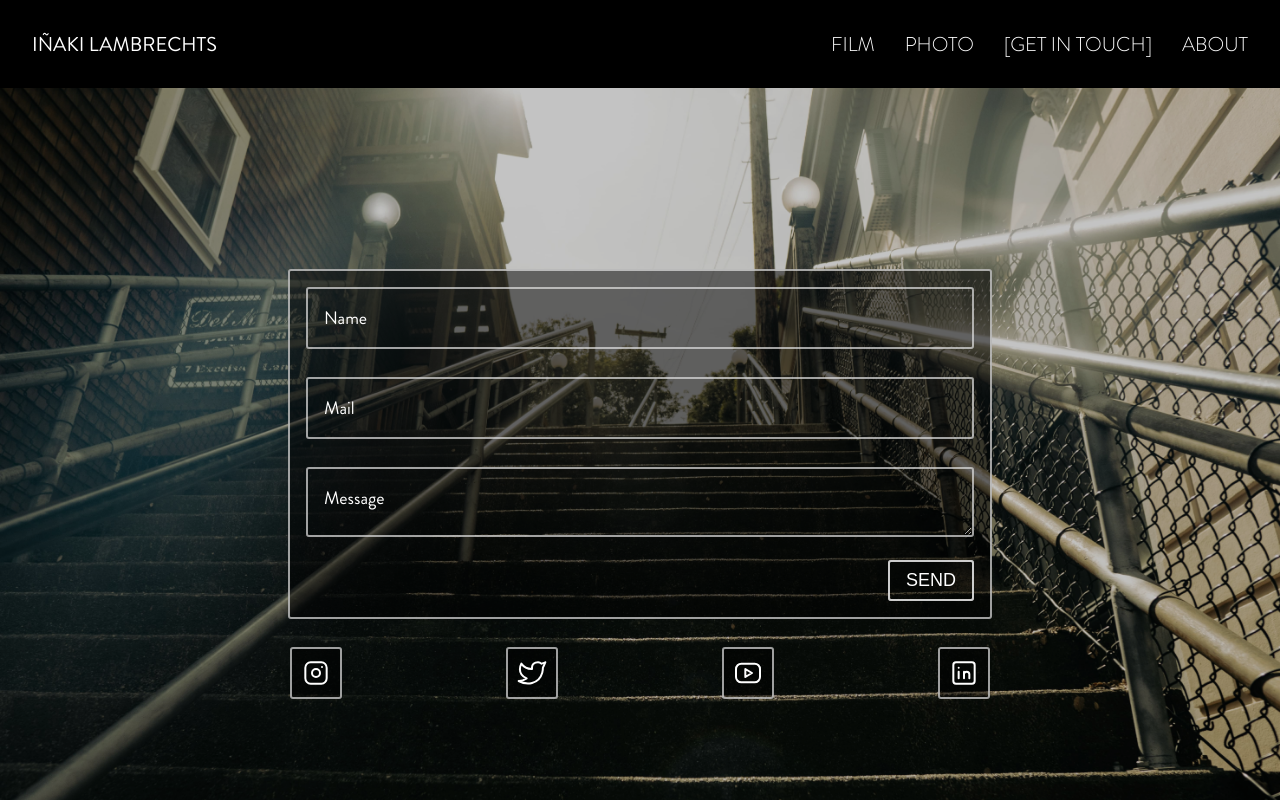
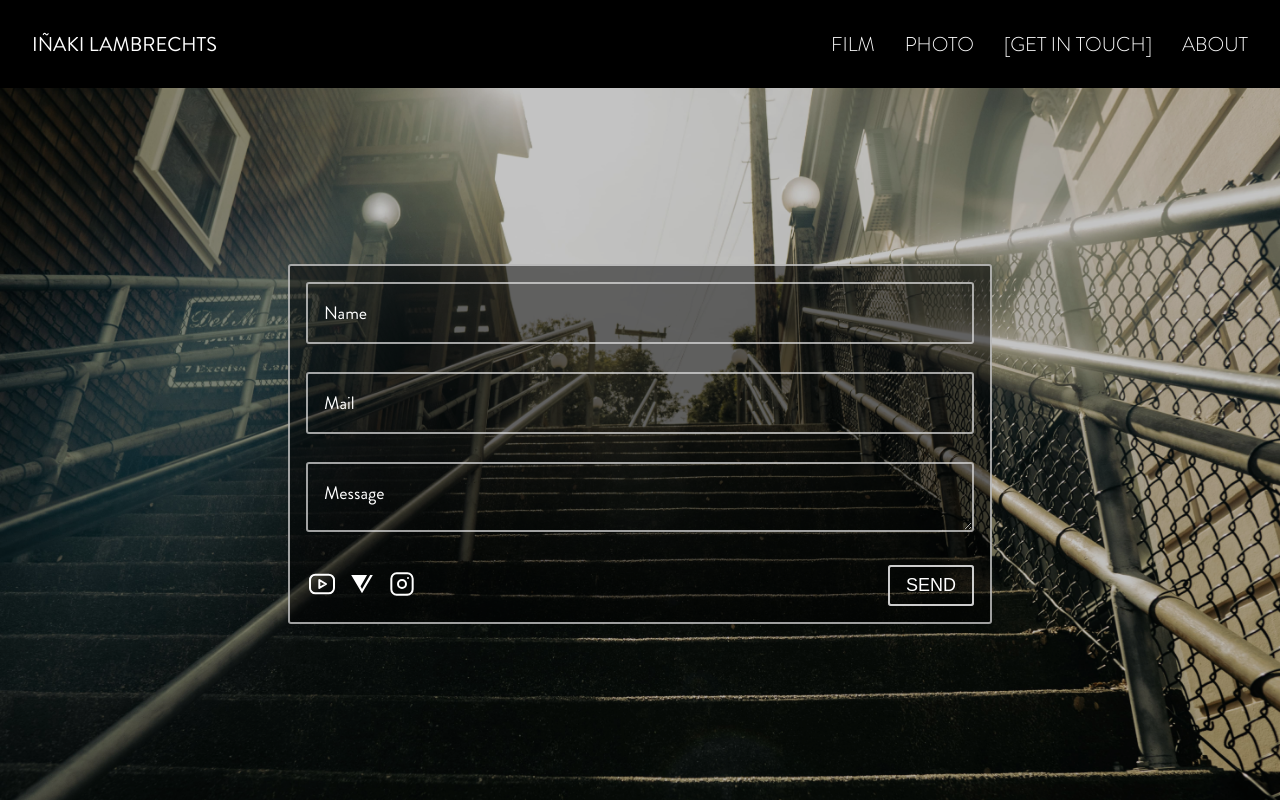
Before and after one commit to CatBoxy/inakilambrechts, a Next.js app: page /contact in a window 1280 px wide. Built offline with nearby package versions, Linux system fonts and the light colour scheme.

Commit message:
social icons rework

```diff
--- a/components/contactForm.jsx
+++ b/components/contactForm.jsx
@@ -2,6 +2,9 @@ import React from 'react';
 import { useFormik } from 'formik';
 import * as Yup from 'yup';
 import { Container, InputWrapper } from '../styles/ContactFormStyles';
+import { IconBrandYoutube, IconBrandInstagram } from '@tabler/icons';
+
+import Link from 'next/link'
 
 const ContactForm = () => {
 
@@ -98,6 +101,23 @@ const ContactForm = () => {
           <div className="buttonContainer">
             <button type="submit">SEND</button>
           </div>
+          <div className="iconsContainer">
+            <a href="https://www.youtube.com/c/HelderlandPictures" target="_blank" rel="noreferrer">
+              <IconBrandYoutube stroke={1.5} size={'32px'} />
+            </a>
+            <a href="https://vero.co/ilamb_" target="_blank" rel="noreferrer">
+              <img
+                src="/VERO_Icon_Regular_White.svg"
+                quality='100'
+                height={32}
+                width={32}
+                alt=''
+              />
+            </a>
+            <a href="https://instagram.com/ilambb_?igshid=YmMyMTA2M2Y=" target="_blank" rel="noreferrer">
+              <IconBrandInstagram stroke={1.5} size={'32px'} />
+            </a>
+          </div>
         </form>
       </Container>
     </>
--- a/pages/contact.jsx
+++ b/pages/contact.jsx
@@ -25,9 +25,9 @@ const Contact = () => (
             alt=''
           />
           <div className='content'>
-                <div className='styledBox' id='formBox'>
-                  <ContactForm />
-                  <div className='footerIcons'>
+            <div className='styledBox' id='formBox'>
+              <ContactForm />
+              {/* <div className='footerIcons'>
                     <IconBox>
                       <IconBrandInstagram stroke={1.5} size={'32px'} />
                     </IconBox>
@@ -40,8 +40,8 @@ const Contact = () => (
                     <IconBox>
                       <IconBrandLinkedin stroke={1.5} size={'32px'} />
                     </IconBox>
-                  </div>
-                </div>
+                  </div> */}
+            </div>
           </div>
         </div>
       </ContactBody>
--- a/styles/ContactFormStyles.js
+++ b/styles/ContactFormStyles.js
@@ -1,7 +1,8 @@
-import styled from 'styled-components';
+import styled from "styled-components";
 
 export const Container = styled.div`
   width: 100%;
+
   form {
     width: 100%;
     height: 100%;
@@ -9,6 +10,7 @@ export const Container = styled.div`
     flex-direction: column;
     justify-content: space-between;
   }
+
   .buttonContainer {
     position: absolute;
     bottom: 16px;
@@ -17,21 +19,34 @@ export const Container = styled.div`
     justify-content: flex-end;
   }
 
+  .iconsContainer {
+    position: absolute;
+    bottom: 16px;
+    display: flex;
+    gap: 8px;
+    padding: 0 0 6px 0;
+  }
+
+  .iconsContainer > a {
+    display: flex;
+    align-items: center;
+  }
+
   button {
-    border-radius: ${(props) => (props.theme.borderRadius.primary)};
-    border: ${(props) => (props.theme.border.primary)};
-    outline: ${(props) => (props.theme.border.primary)};
+    border-radius: ${(props) => props.theme.borderRadius.primary};
+    border: ${(props) => props.theme.border.primary};
+    outline: ${(props) => props.theme.border.primary};
     outline-offset: -2px;
     transition: outline-offset 250ms ease;
     background-color: transparent;
-    color: ${(props) => (props.theme.colors.primary)};
+    color: ${(props) => props.theme.colors.primary};
     padding: 8px 16px;
     font-size: large;
     cursor: pointer;
   }
 
   button:hover {
-    outline-offset: -6px
+    outline-offset: -6px;
   }
 `;
 
@@ -43,10 +58,10 @@ export const InputWrapper = styled.div`
     max-width: 100%;
     width: 100%;
     padding: 16px;
-    border-radius: ${(props) => (props.theme.borderRadius.primary)};
-    border: ${(props) => (props.theme.border.primary)};
+    border-radius: ${(props) => props.theme.borderRadius.primary};
+    border: ${(props) => props.theme.border.primary};
     background-color: transparent;
-    color: ${(props) => (props.theme.colors.primary)};
+    color: ${(props) => props.theme.colors.primary};
     font-family: inherit;
     font-size: inherit;
   }
@@ -54,14 +69,12 @@ export const InputWrapper = styled.div`
     height: 70px;
   }
 
-
   input::placeholder,
   textarea::placeholder {
-    color: ${(props) => (props.theme.colors.primary)};
+    color: ${(props) => props.theme.colors.primary};
   }
 
-  ${(props) => (props.theme.media.tablet)} {
-
+  ${(props) => props.theme.media.tablet} {
     form {
       padding-top: 0;
     }
--- a/styles/ContactStyles.js
+++ b/styles/ContactStyles.js
@@ -1,4 +1,4 @@
-import styled from 'styled-components';
+import styled from "styled-components";
 
 export const ContactBody = styled.main`
   height: calc(100vh - 88px);
@@ -8,7 +8,7 @@ export const ContactBody = styled.main`
     width: 100%;
     position: relative;
     overflow: hidden;
-    background-color: rgba(0,0,0,.5);
+    background-color: rgba(0, 0, 0, 0.5);
   }
   .content {
     position: absolute;
@@ -19,8 +19,7 @@ export const ContactBody = styled.main`
     flex-direction: column;
     justify-content: center;
     align-items: center;
-    background-color: rgba(0,0,0,.2);
-
+    background-color: rgba(0, 0, 0, 0.2);
   }
   .icons {
     display: flex;
@@ -35,16 +34,16 @@ export const ContactBody = styled.main`
   }
   .styledBox {
     position: relative;
-    background-color: rgba(0, 0, 0, .5);
-    border: ${(props) => (props.theme.border.primary)};
-    border-radius: ${(props) => (props.theme.borderRadius.primary)};
+    background-color: rgba(0, 0, 0, 0.5);
+    border: ${(props) => props.theme.border.primary};
+    border-radius: ${(props) => props.theme.borderRadius.primary};
     width: 100%;
     max-width: 704px;
-    max-height: 350px;
-    min-height: 350px;
+    max-height: 360px;
+    min-height: 360px;
     padding: 16px;
     /* margin-bottom: 32px; */
-    color: ${(props) => (props.theme.colors.primary)};
+    color: ${(props) => props.theme.colors.primary};
     font-size: large;
     display: flex;
     flex-direction: column;
@@ -62,16 +61,16 @@ export const ContactBody = styled.main`
     flex-direction: row;
     align-items: center;
     justify-content: space-between;
-    color: ${(props) => (props.theme.colors.primary)};
+    color: ${(props) => props.theme.colors.primary};
     min-height: 80px;
   }
   .title {
     display: none;
-    color: ${(props) => (props.theme.colors.primary)};
+    color: ${(props) => props.theme.colors.primary};
     font-size: 48px;
-    margin: 72px 0 ;
+    margin: 72px 0;
   }
-  ${(props) => (props.theme.media.tablet)} {
+  ${(props) => props.theme.media.tablet} {
     .content {
       height: 100%;
       padding: 0 32px 0 32px;
```
Also changed, not shown: styles/AboutStyles.js (+15 -16 lines), public/VERO_Icon_Regular_White.svg (added). Lines whose indentation alone changed are shown as unchanged.
